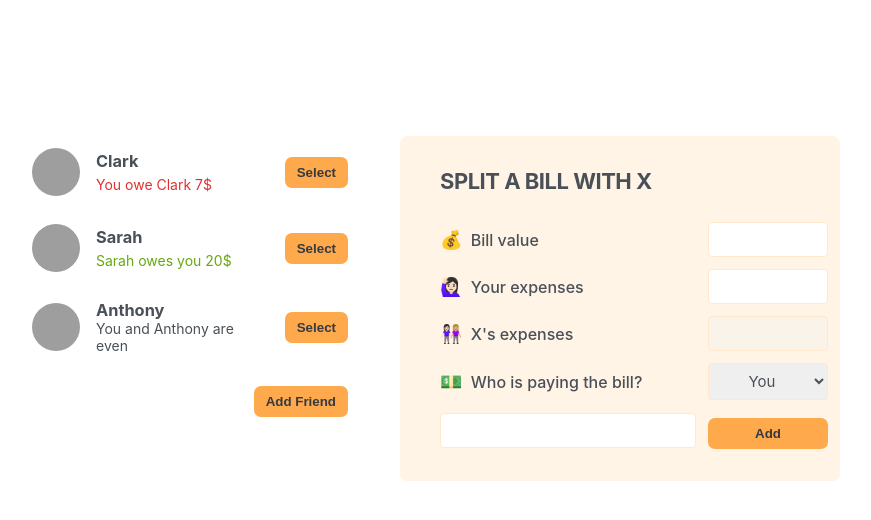
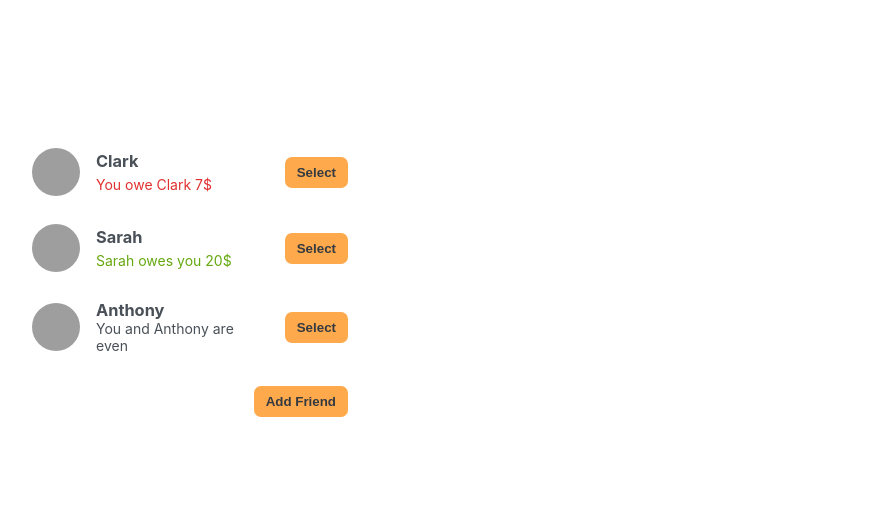
Before and after one commit to aarsentev/eat-n-spilt, a React (Create React App) app: page / in a window 1280 px wide. Shown: the top 520 px of the page, without its empty margins (210-1081 px from the left). Built offline with nearby package versions, Linux system fonts and the light colour scheme; grey boxes are pictures that could not be loaded.

Commit message:
Added friend selection

```diff
--- a/src/App.js
+++ b/src/App.js
@@ -32,8 +32,10 @@
 export default function App() {
   const [showAddFriend, setShowAddFriend] = useState(false);
   const [friends, setFriends] = useState(initialFriends);
+  const [selectedFriend, setSelectedFriend] = useState(null);
 
   function handleShowAddFriend() {
+    setSelectedFriend(null);
     setShowAddFriend((value) => !value);
   }
 
@@ -42,34 +44,51 @@
     setShowAddFriend(false);
   }
 
+  function handleSelectFriend(friend) {
+    setSelectedFriend((selected) =>
+      selected && selected.id === friend.id ? null : friend
+    );
+    setShowAddFriend(false);
+  }
+
   return (
     <div className="app">
       <div className="sidebar">
-        <FriendsList friends={friends} />
+        <FriendsList
+          friends={friends}
+          onSelection={handleSelectFriend}
+          selectedFriend={selectedFriend}
+        />
         {showAddFriend && <FormAddFriend onAddFriend={handleAddFriend} />}
         <Button onClick={handleShowAddFriend}>
           {showAddFriend ? "Close" : "Add Friend"}
         </Button>
       </div>
 
-      <FormSplitBill />
+      {selectedFriend && <FormSplitBill selectedFriend={selectedFriend} />}
     </div>
   );
 }
 
-function FriendsList({ friends }) {
+function FriendsList({ friends, onSelection, selectedFriend }) {
   return (
     <ul>
       {friends.map((friend) => (
-        <Friend friend={friend} key={friend.id} />
+        <Friend
+          friend={friend}
+          key={friend.id}
+          onSelection={onSelection}
+          selectedFriend={selectedFriend}
+        />
       ))}
     </ul>
   );
 }
 
-function Friend({ friend }) {
+function Friend({ friend, onSelection, selectedFriend }) {
+  const isSelected = selectedFriend && selectedFriend.id === friend.id;
   return (
-    <li>
+    <li className={isSelected ? "selected" : ""}>
       <img src={friend.image} alt={friend.name} />
       <h3>{friend.name} </h3>
 
@@ -87,7 +106,9 @@
         </p>
       )}
 
-      <Button> Select </Button>
+      <Button onClick={() => onSelection(friend)}>
+        {isSelected ? "Close" : "Select"}{" "}
+      </Button>
     </li>
   );
 }
@@ -136,10 +157,10 @@
   );
 }
 
-function FormSplitBill() {
+function FormSplitBill({ selectedFriend }) {
   return (
     <form className="form-split-bill">
-      <h2> Split a bill with X </h2>
+      <h2> Split a bill with {selectedFriend.name} </h2>
 
       <label> 💰 Bill value </label>
       <input type="text" />
@@ -147,13 +168,13 @@
       <label> 🙋🏻‍♀️ Your expenses </label>
       <input type="text" />
 
-      <label> 👩🏻‍🤝‍👩🏼 X's expenses </label>
+      <label> 👩🏻‍🤝‍👩🏼 {selectedFriend.name}'s expenses </label>
       <input type="text" disabled />
 
       <label> 💵 Who is paying the bill? </label>
       <select>
         <option value="user"> You </option>
-        <option value="friend"> X </option>
+        <option value="friend"> {selectedFriend.name} </option>
       </select>
       <input type="text" />
 
```
